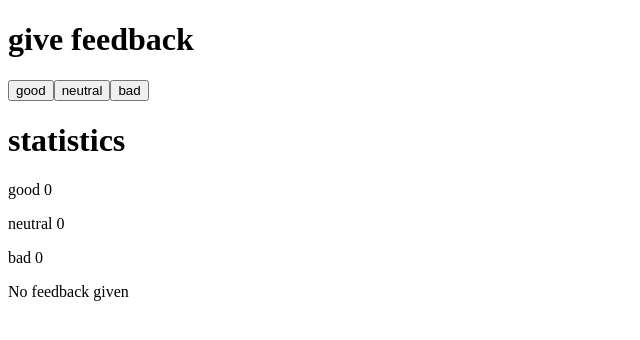
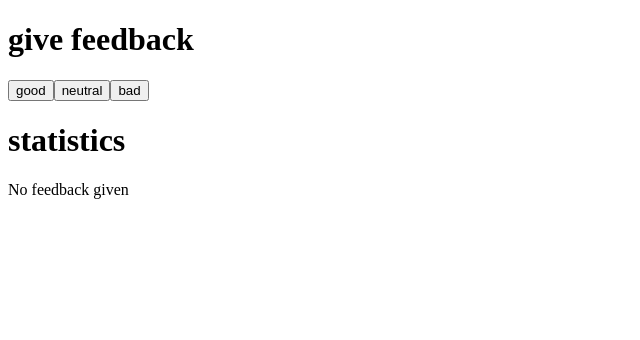
Before and after one commit to frannzg/curso_fullstackopen, a React (Vite) app in the folder part1/: page / in a window 1280 px wide. Shown: the top 340 px of the page, without its empty margins (0-640 px from the left). Built offline with nearby package versions, Linux system fonts and the light colour scheme.

Commit message:
Ej 1.8 + Ej 1.9

```diff
--- a/part1/src/App.jsx
+++ b/part1/src/App.jsx
@@ -1,20 +1,27 @@
 import { useState } from 'react'
 
-const Display = ({ good, neutral, bad }) => (
+
+const Statistics = ({ good, neutral, bad }) => {
+  const all = good + neutral + bad
+  const average = all === 0 ? 0 : (good - bad) / all
+  const positive = all === 0 ? 0 : (good / all) * 100
+
+  if (all === 0) {
+    return <p>No feedback given</p>
+  }
+
+  return (
     <div>
       <p>good {good}</p>
       <p>neutral {neutral}</p>
       <p>bad {bad}</p>
+      <p>all {all}</p>
+      <p>average {average}</p>
+      <p>positive {positive.toFixed(1)} %</p>
     </div>
   )
 
-const DisplayStatistics = ({ all, average, positive }) => (
-  <div>
-    <p>all {all}</p>
-    <p>average {average}</p>
-    <p>positive {positive} %</p>
-  </div>
-)
+}
 
 const Button = ({ handleClick, text }) => (
   <button onClick ={handleClick}>{text}</button>
@@ -25,10 +32,6 @@
   const [neutral, setNeutral] = useState(0)
   const [bad, setBad] = useState(0)
 
-  const all = good + neutral + bad
-  const average = all === 0 ? 0 : (good - bad) / all
-  const positive = all === 0 ? 0 : (good / all) * 100
-
   return (
     <div>
       <h1>give feedback</h1>
@@ -36,11 +39,7 @@
       <Button handleClick={ () => setNeutral(neutral + 1)} text="neutral" />
       <Button handleClick={ () => setBad(bad + 1)} text="bad" />
       <h1>statistics</h1>
-      <Display good={good} neutral={neutral} bad={bad} />
-      {all === 0
-        ? <p>No feedback given</p>
-        : <DisplayStatistics all={all} average={average} positive={positive.toFixed(1)} />
-      }
+      <Statistics good={good} neutral={neutral} bad={bad} />
     </div>
   )
 }
```
Lines whose indentation alone changed are shown as unchanged.
